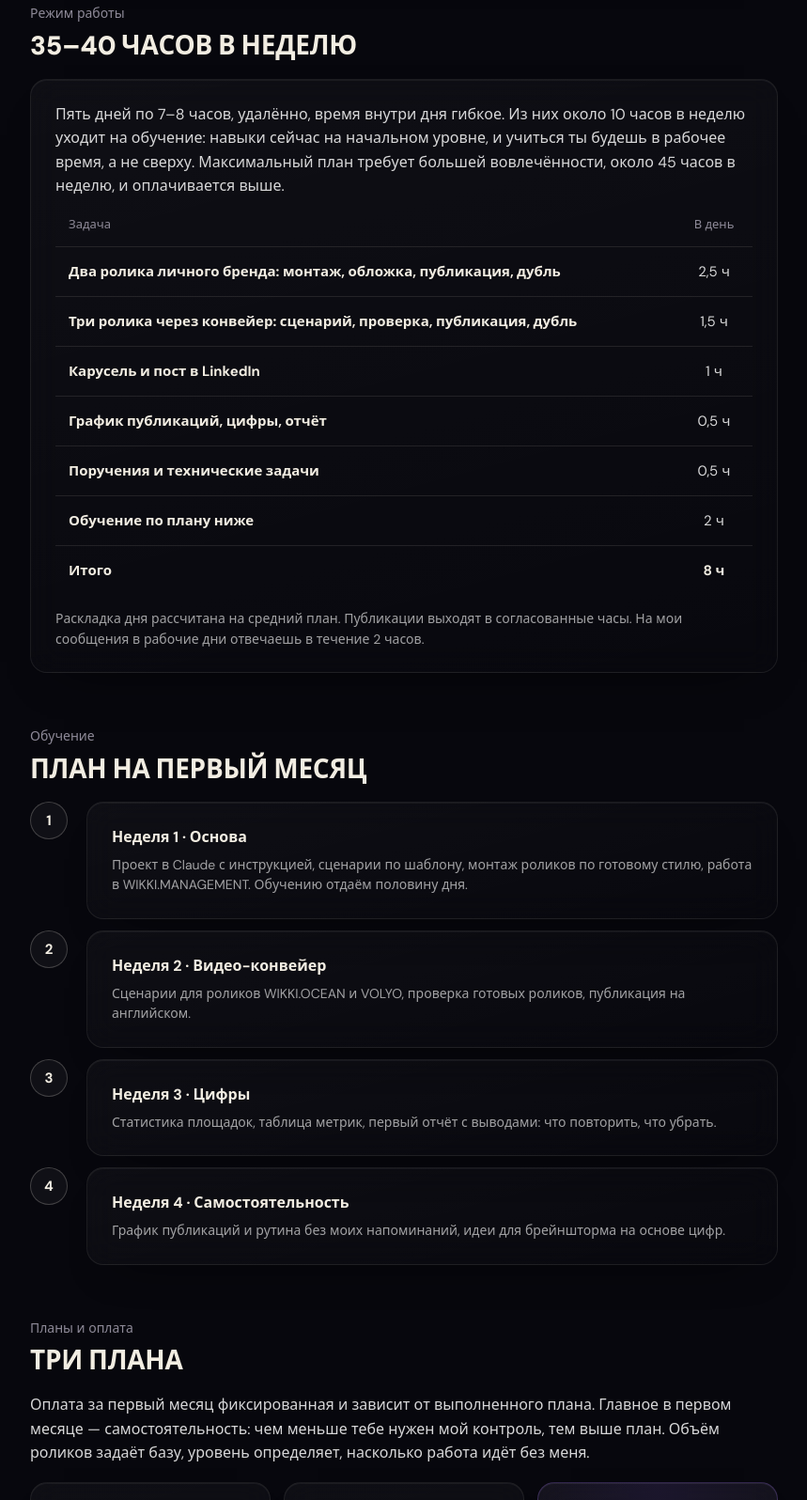
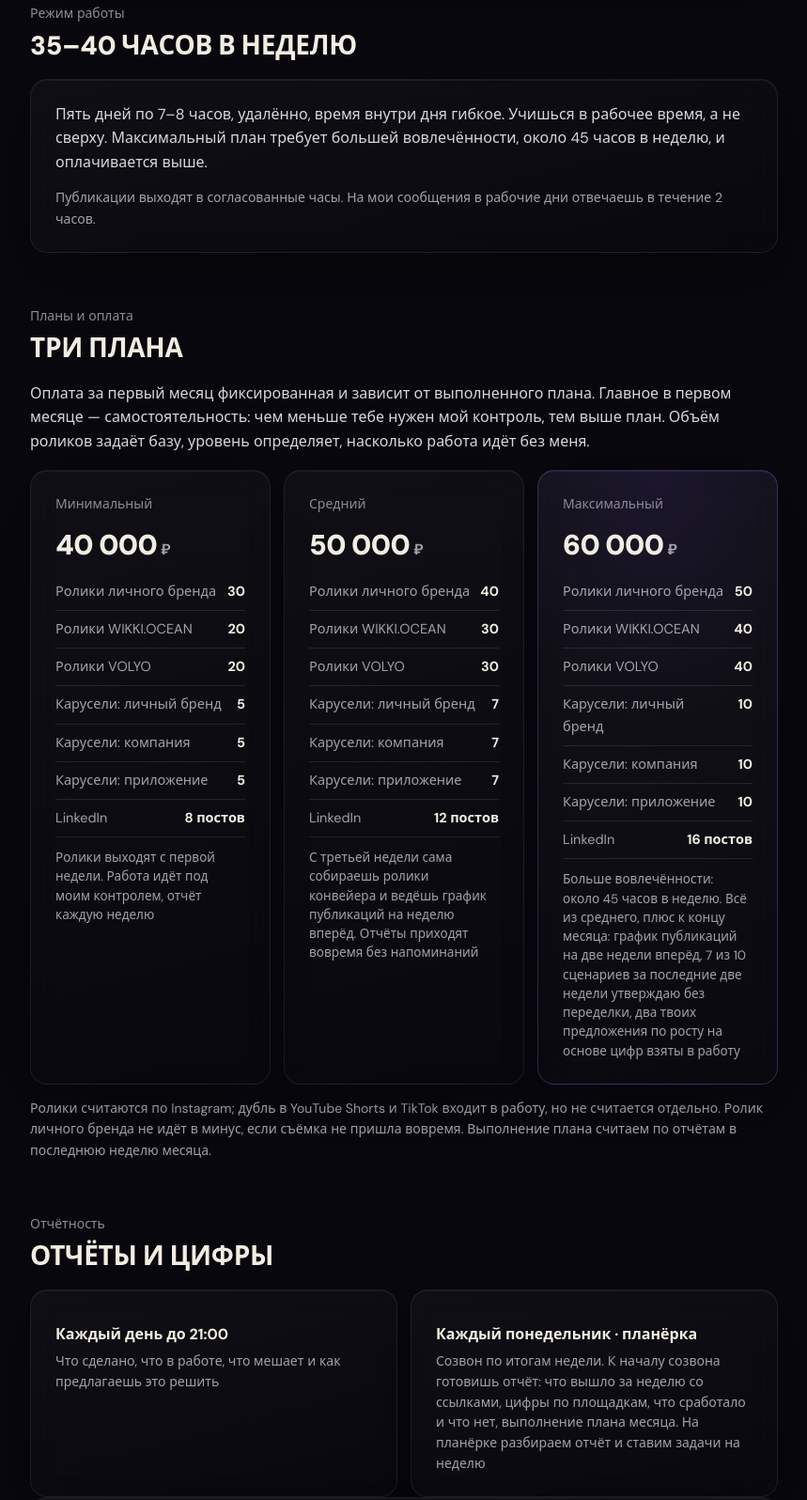
Before and after one commit to vikagladysheva07-source/team-anketa, a plain HTML site: page profil/index.html in a window 1280 px wide. Shown: the part 2379-3975 px from the top of the page at 94% size, without its empty margins (210-1069 px from the left). Drawn offline with Linux system fonts and the light colour scheme.

Commit message:
Профиль роли для Юлии: планёрка по понедельникам, без раскладки часов и плана месяца
Co-Authored-By: Claude Opus 5.5 <noreply@anthropic.com>

```diff
--- a/profil/index.html
+++ b/profil/index.html
@@ -179,31 +179,8 @@ body{background:transparent}
   <p class="label">Режим работы</p>
   <h2>35–40 часов в неделю</h2>
   <div class="card">
-    <p>Пять дней по 7–8 часов, удалённо, время внутри дня гибкое. Из них около 10 часов в неделю уходит на обучение: навыки сейчас на начальном уровне, и учиться ты будешь в рабочее время, а не сверху. Максимальный план требует большей вовлечённости, около 45 часов в неделю, и оплачивается выше.</p>
-    <table class="tbl" style="margin-top:18px">
-      <thead><tr><th>Задача</th><th class="num">В день</th></tr></thead>
-      <tbody>
-        <tr><td>Два ролика личного бренда: монтаж, обложка, публикация, дубль</td><td class="num" data-l="в день">2,5 ч</td></tr>
-        <tr><td>Три ролика через конвейер: сценарий, проверка, публикация, дубль</td><td class="num" data-l="в день">1,5 ч</td></tr>
-        <tr><td>Карусель и пост в LinkedIn</td><td class="num" data-l="в день">1 ч</td></tr>
-        <tr><td>График публикаций, цифры, отчёт</td><td class="num" data-l="в день">0,5 ч</td></tr>
-        <tr><td>Поручения и технические задачи</td><td class="num" data-l="в день">0,5 ч</td></tr>
-        <tr><td>Обучение по плану ниже</td><td class="num" data-l="в день">2 ч</td></tr>
-        <tr class="total"><td>Итого</td><td class="num" data-l="в день">8 ч</td></tr>
-      </tbody>
-    </table>
-    <p class="note">Раскладка дня рассчитана на средний план. Публикации выходят в согласованные часы. На мои сообщения в рабочие дни отвечаешь в течение 2 часов.</p>
-  </div>
-</section>
-
-<section>
-  <p class="label">Обучение</p>
-  <h2>План на первый месяц</h2>
-  <div class="steps">
-    <div class="step"><i></i><div class="card"><h3>Неделя 1 · Основа</h3><small>Проект в Claude с инструкцией, сценарии по шаблону, монтаж роликов по готовому стилю, работа в WIKKI.MANAGEMENT. Обучению отдаём половину дня.</small></div></div>
-    <div class="step"><i></i><div class="card"><h3>Неделя 2 · Видео-конвейер</h3><small>Сценарии для роликов WIKKI.OCEAN и VOLYO, проверка готовых роликов, публикация на английском.</small></div></div>
-    <div class="step"><i></i><div class="card"><h3>Неделя 3 · Цифры</h3><small>Статистика площадок, таблица метрик, первый отчёт с выводами: что повторить, что убрать.</small></div></div>
-    <div class="step"><i></i><div class="card"><h3>Неделя 4 · Самостоятельность</h3><small>График публикаций и рутина без моих напоминаний, идеи для брейншторма на основе цифр.</small></div></div>
+    <p>Пять дней по 7–8 часов, удалённо, время внутри дня гибкое. Учишься в рабочее время, а не сверху. Максимальный план требует большей вовлечённости, около 45 часов в неделю, и оплачивается выше.</p>
+    <p class="note">Публикации выходят в согласованные часы. На мои сообщения в рабочие дни отвечаешь в течение 2 часов.</p>
   </div>
 </section>
 
@@ -224,7 +201,7 @@ body{background:transparent}
         <li>Карусели: приложение <b>5</b></li>
         <li>LinkedIn <b>8 постов</b></li>
       </ul>
-      <p class="extra">Пройдены недели обучения 1–2. Работа идёт под моим контролем, отчёт каждую неделю</p>
+      <p class="extra">Ролики выходят с первой недели. Работа идёт под моим контролем, отчёт каждую неделю</p>
     </div>
     <div class="card plan">
       <p class="label">Средний</p>
@@ -238,7 +215,7 @@ body{background:transparent}
         <li>Карусели: приложение <b>7</b></li>
         <li>LinkedIn <b>12 постов</b></li>
       </ul>
-      <p class="extra">Весь план обучения. С третьей недели сама собираешь ролики конвейера и ведёшь график публикаций на неделю вперёд. Отчёты приходят вовремя без напоминаний</p>
+      <p class="extra">С третьей недели сама собираешь ролики конвейера и ведёшь график публикаций на неделю вперёд. Отчёты приходят вовремя без напоминаний</p>
     </div>
     <div class="card plan accent">
       <p class="label">Максимальный</p>
@@ -263,7 +240,7 @@ body{background:transparent}
   <h2>Отчёты и цифры</h2>
   <div class="grid g2">
     <div class="card"><h3>Каждый день до 21:00</h3><small>Что сделано, что в работе, что мешает и как предлагаешь это решить</small></div>
-    <div class="card"><h3>Каждый понедельник до 12:00</h3><small>Что вышло за неделю со ссылками, цифры по площадкам, что сработало и что нет, план на неделю, выполнение плана месяца</small></div>
+    <div class="card"><h3>Каждый понедельник · планёрка</h3><small>Созвон по итогам недели. К началу созвона готовишь отчёт: что вышло за неделю со ссылками, цифры по площадкам, что сработало и что нет, выполнение плана месяца. На планёрке разбираем отчёт и ставим задачи на неделю</small></div>
   </div>
   <div class="card">
     <table class="tbl">
@@ -290,7 +267,7 @@ body{background:transparent}
     <div class="card"><h3>Брендбук = закон</h3><small>У каждого направления свой стиль. Вопрос по оформлению задаёшь до того, как делаешь</small></div>
     <div class="card"><h3>Инициатива</h3><small>Видишь, что ролик зашёл, — сразу предлагаешь продолжение</small></div>
     <div class="card"><h3>Честно с цифрами</h3><small>Слабый результат показываешь так же открыто, как сильный</small></div>
-    <div class="card"><h3>Учёба — часть работы</h3><small>Около 2 часов в день на обучение по плану, в рабочее время</small></div>
+    <div class="card"><h3>Учёба — часть работы</h3><small>Учишься в рабочее время, ролики при этом выходят с первой недели</small></div>
   </div>
 </section>
 
```
